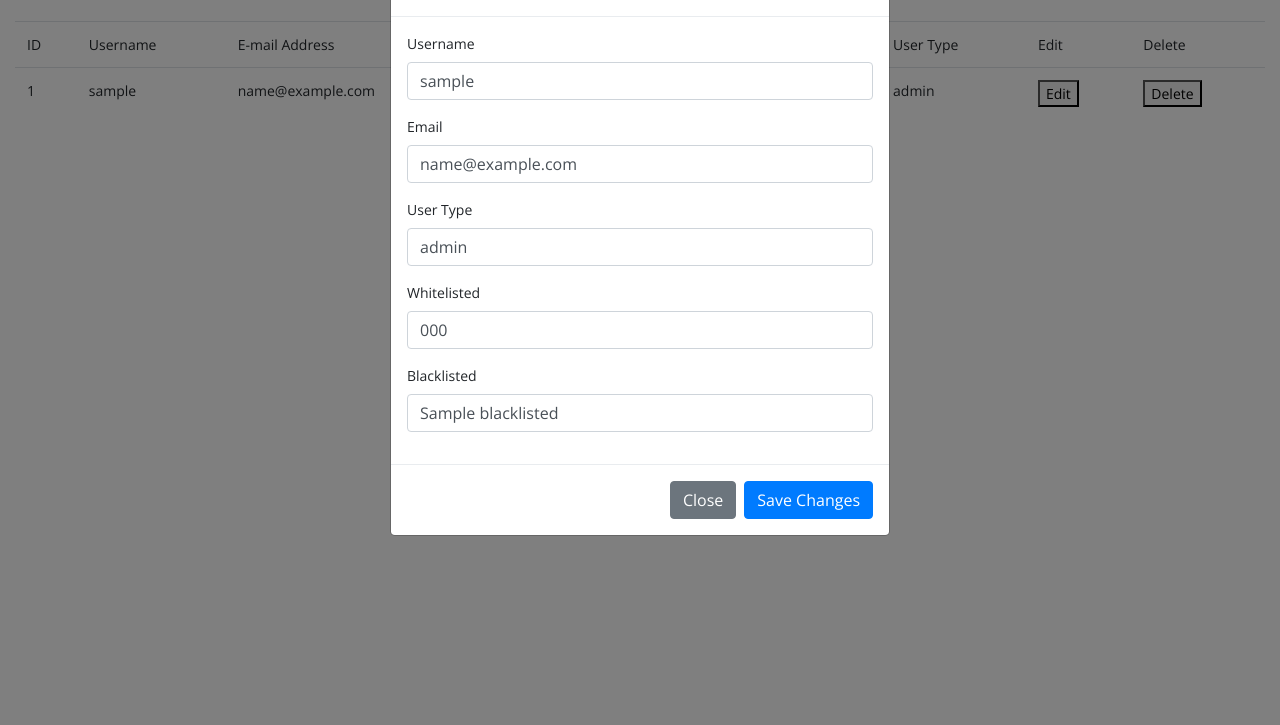
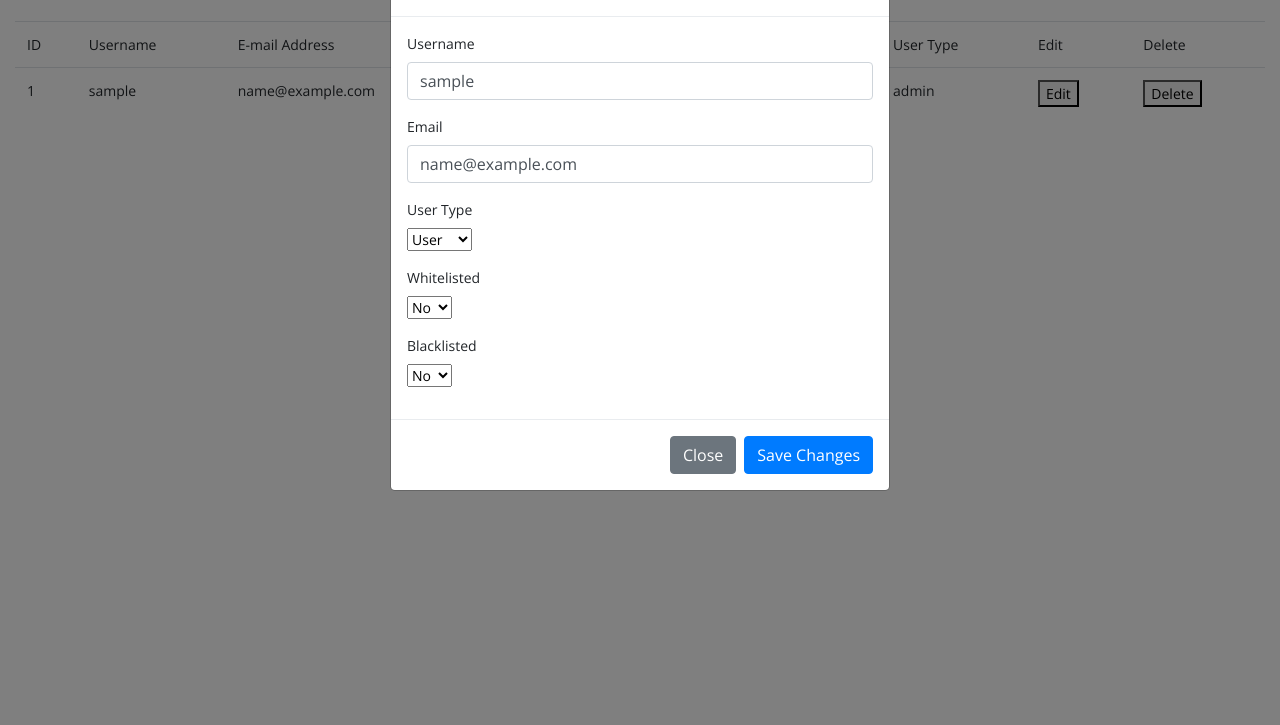
Before and after one commit to Miza-web/PostZone, a Flask app: template templates/user_database.html in a window 1280 px wide, after a click on "Edit". Shown: the part 75-800 px from the top of the page. Run offline with Flask 3, Linux system fonts and the light colour scheme; the template is opened without the code that fills it: most values are stand-ins (such as "Sample title", 1, 10 or a date in 2020); some libraries are stand-ins or nearby versions.

Commit message:
admin panel tweaks

```diff
--- a/templates/user_database.html
+++ b/templates/user_database.html
@@ -59,16 +59,25 @@
               <input type="email" class="form-control" id="email" name="email" value="{{ user.email }}">
             </div>
             <div class="form-group">
-              <label for="user_type">User Type</label>
-              <input type="text" class="form-control" id="user_type" name="user_type" value="{{ user.user_type }}">
+              <label for="user_type">User Type</label><br>
+              <select id="user_type" name="user_type">
+                <option value="user" {% if user.user_type == "user" %} selected {% endif %}>User</option>
+                <option value="admin" {% if user.user_type == "admin" %} selected {% endif %}>Admin</option>
+              </select>
             </div>
             <div class="form-group">
-              <label for="whitelist">Whitelisted</label>
-              <input type="text" class="form-control" id="whitelisted" name="whitelisted" value="{{ user.whitelisted }}">
+              <label for="whitelist">Whitelisted</label><br>
+              <select id="whitelisted" name="whitelisted">
+                <option value="no" {% if user.whitelisted == "no" %} selected {% endif %}>No</option>
+                <option value="yes" {% if user.whitelisted == "yes" %} selected {% endif %}>Yes</option>
+              </select>
             </div>
             <div class="form-group">
-              <label for="blacklist">Blacklisted</label>
-              <input type="text" class="form-control" id="blacklisted" name="blacklisted" value="{{ user.blacklisted }}">
+              <label for="blacklist">Blacklisted</label><br>
+              <select id="blacklisted" name="blacklisted">
+                <option value="no" {% if user.blacklisted == "no" %} selected {% endif %}>No</option>
+                <option value="yes" {% if user.blacklisted == "yes" %} selected {% endif %}>Yes</option>
+              </select>
             </div>
           </div>
           <div class="modal-footer">
```
Also changed, not shown: templates/report_database.html (+43 -5 lines).
